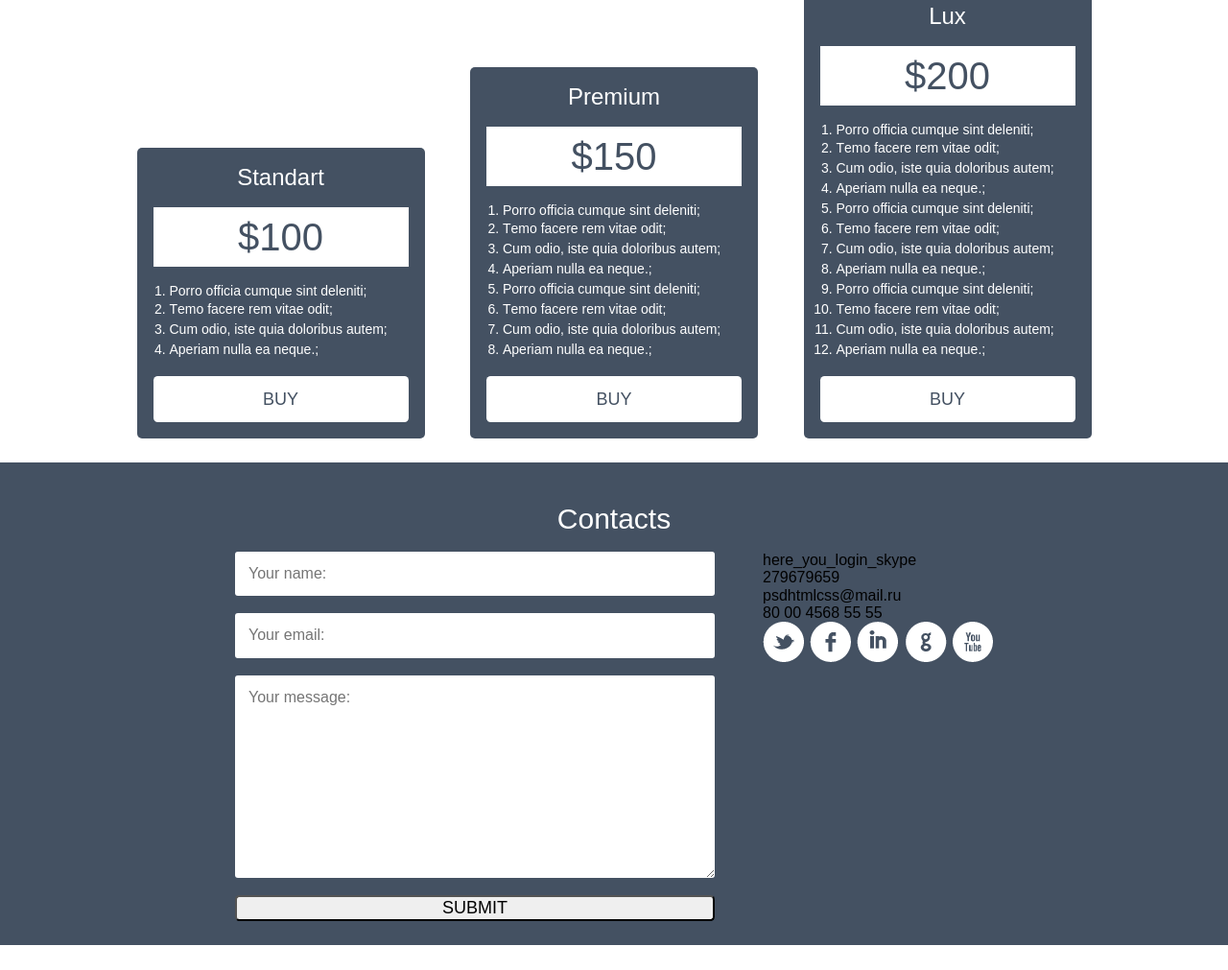
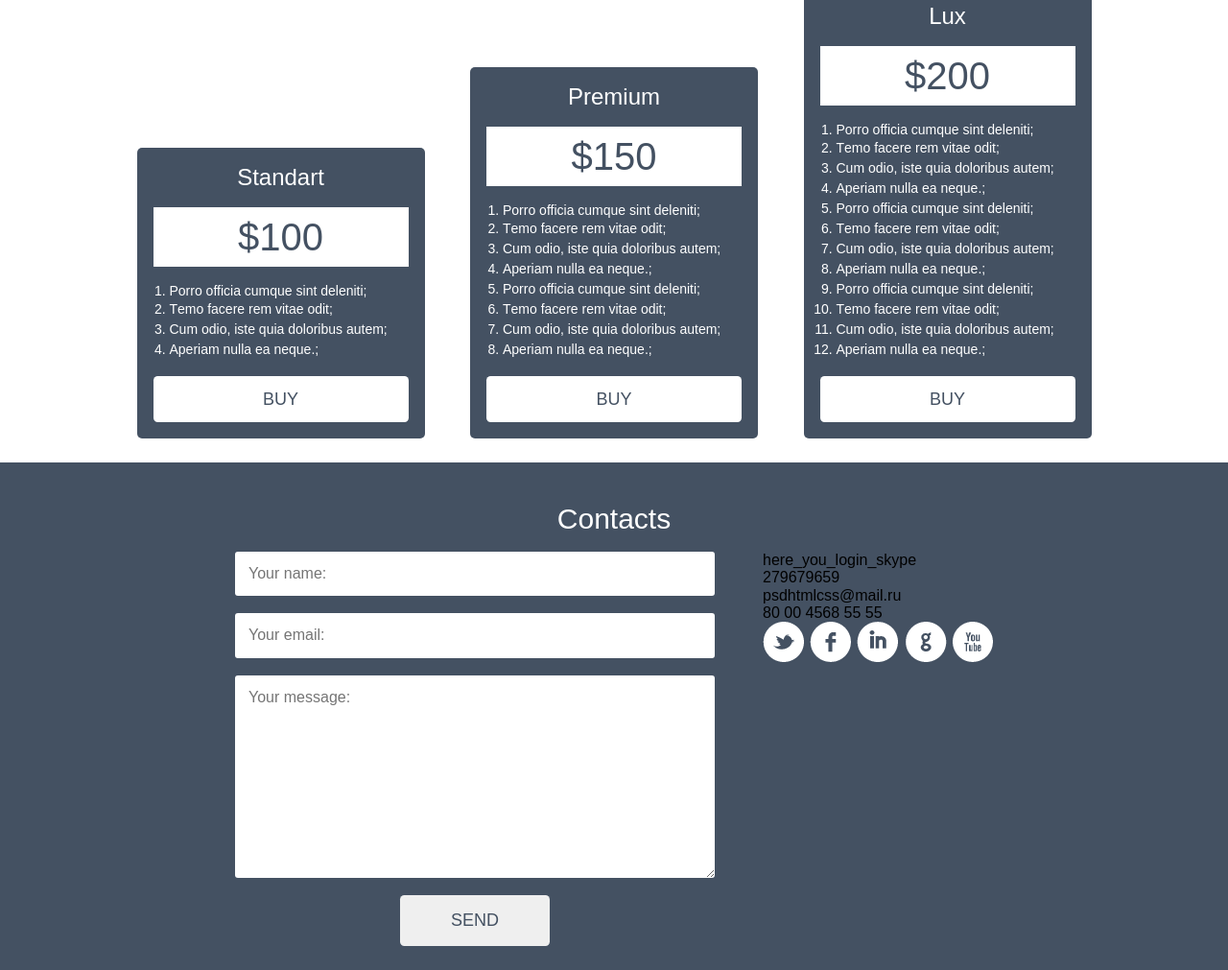
Before and after one commit to MaxAlieksieiev/Simple_layout, a plain HTML site: page index.html in a window 1280 px wide. Shown: the part 1977-2988 px from the top of the page at 96% size. Before the commit the page ends 2962 px from the top, so only its background shows below. Drawn offline with Linux system fonts and the light colour scheme.

Commit message:
section contacts: style left-side

```diff
--- a/index.html
+++ b/index.html
@@ -271,7 +271,7 @@
                         <input type="text" class="contacts__name" placeholder="Your name:">
                         <input type="email" class="contacts__email" placeholder="Your email:">
                         <textarea name="" id="" cols="30" rows="10" class="contacts__message" placeholder="Your message:"></textarea>
-                        <input type="submit" class="contacts__send btn">
+                        <input type="submit" class="contacts__send btn" value='Send'>
                     </form>
                 </div>
                 <div class="contacts__right-side">
--- a/style.css
+++ b/style.css
@@ -298,8 +298,15 @@ a{
     border-radius: .1875em;
     padding:.875em;
     border:none;
+    outline: none;
 }
-
+.contacts__send{
+    border: none;
+    outline: none;
+    padding:.875em 2.9375em;
+    color: #445162;
+    align-self: center;
+}
 
 
 
```
